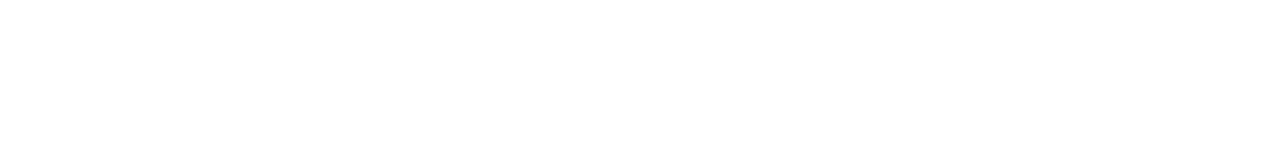
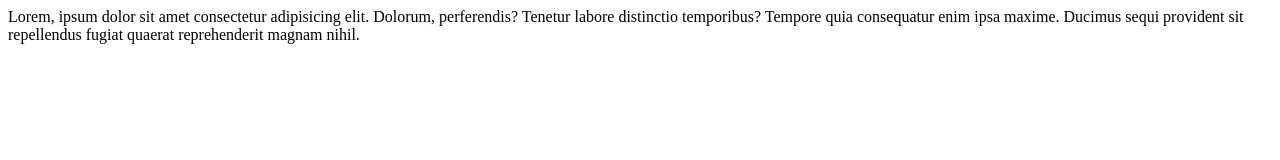
Before and after one commit to nametee/CodeCamp4-2019-10-24, a plain HTML site: page contract.html in a window 1280 px wide. Drawn offline with Linux system fonts and the light colour scheme.

Commit message:
Update contract.html

```diff
--- a/contract.html
+++ b/contract.html
@@ -6,6 +6,6 @@
     <title>test pull requires</title>
 </head>
 <body>
-
+    <p>Lorem, ipsum dolor sit amet consectetur adipisicing elit. Dolorum, perferendis? Tenetur labore distinctio temporibus? Tempore quia consequatur enim ipsa maxime. Ducimus sequi provident sit repellendus fugiat quaerat reprehenderit magnam nihil.</p>
 </body>
 </html>
```
